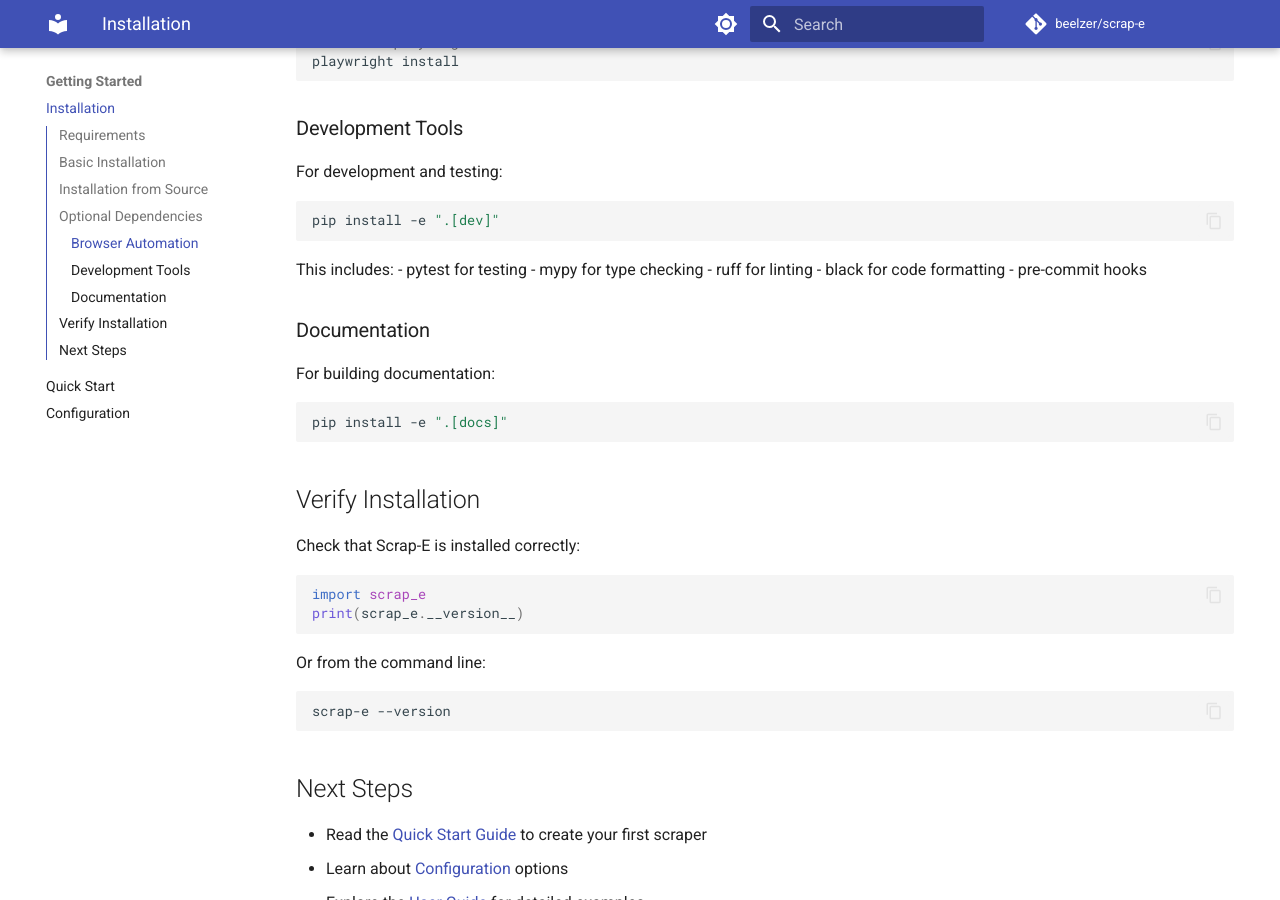
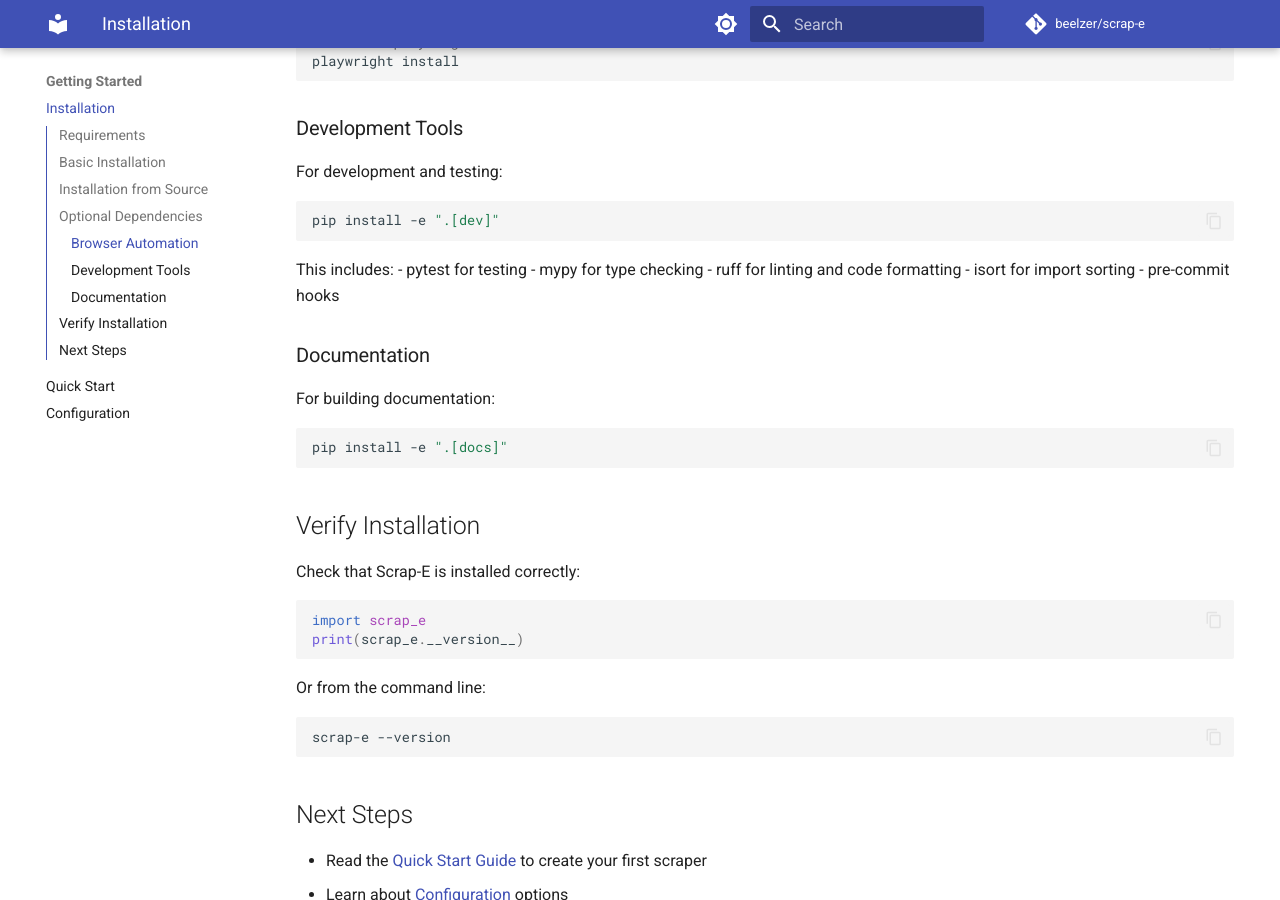
Before and after one commit to beelzer/scrap-e, an MkDocs documentation site: the page built from docs/getting-started/installation.md, in a window 1280 px wide and 900 px high, scrolled down 935 px. Built offline with MkDocs 1.6.1 and Material for MkDocs 9.7.7, drawn with Linux system fonts in a browser that asks for light colours; comment, search, counter and statistics services are not loaded; the version menu is left out.

Commit message:
Replace Black with Ruff for code formatting
- Update CI/CD pipeline to use ruff format instead of Black
- Remove Black from dev dependencies in pyproject.toml
- Update isort profile from 'black' to 'ruff'
- Update documentation and README to reflect Ruff as formatter
- Remove Black from Renovate package grouping

```diff
--- a/docs/getting-started/installation.md
+++ b/docs/getting-started/installation.md
@@ -47,8 +47,8 @@
 This includes:
 - pytest for testing
 - mypy for type checking
-- ruff for linting
-- black for code formatting
+- ruff for linting and code formatting
+- isort for import sorting
 - pre-commit hooks
 
 ### Documentation
--- a/renovate.json
+++ b/renovate.json
@@ -31,7 +31,7 @@
       "description": "Group Python development dependencies",
       "matchDepTypes": ["devDependencies"],
       "matchManagers": ["pip_requirements", "pep621"],
-      "matchPackageNames": ["pytest*", "ruff", "mypy", "black", "isort", "pre-commit", "ipython"],
+      "matchPackageNames": ["pytest*", "ruff", "mypy", "isort", "pre-commit", "ipython"],
       "groupName": "python-dev-dependencies",
       "groupSlug": "python-dev"
     },
```
Also changed, not shown: README.md (+1 -2 lines), pyproject.toml (+1 -7 lines), 2 other files.
